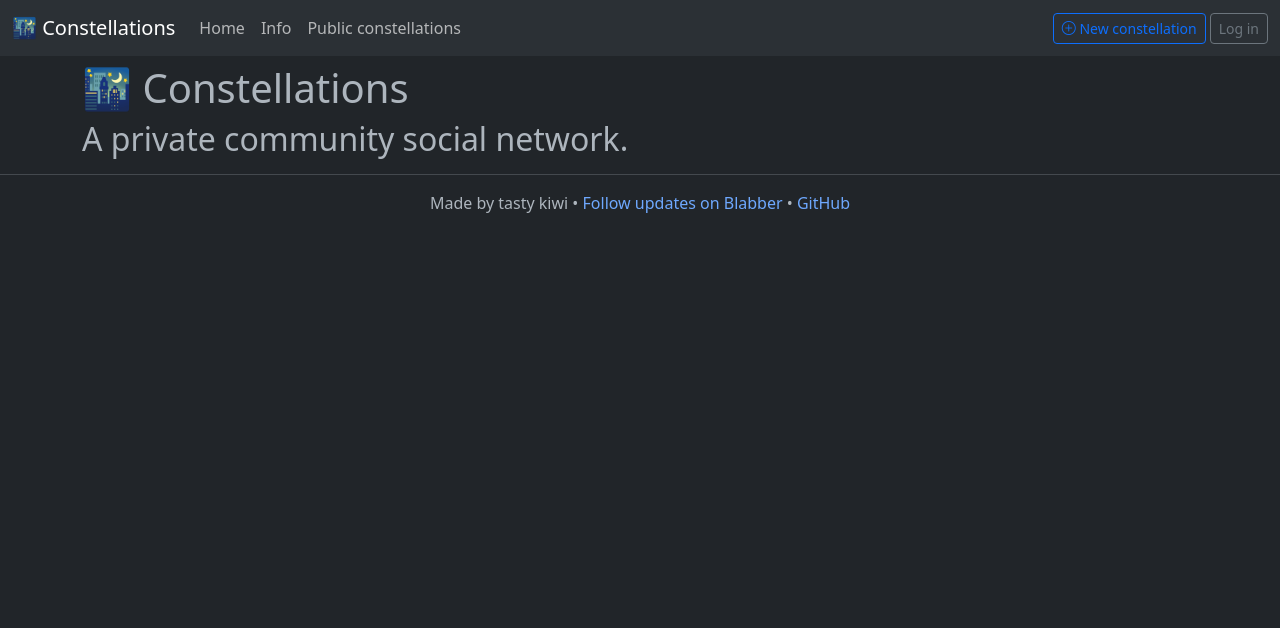
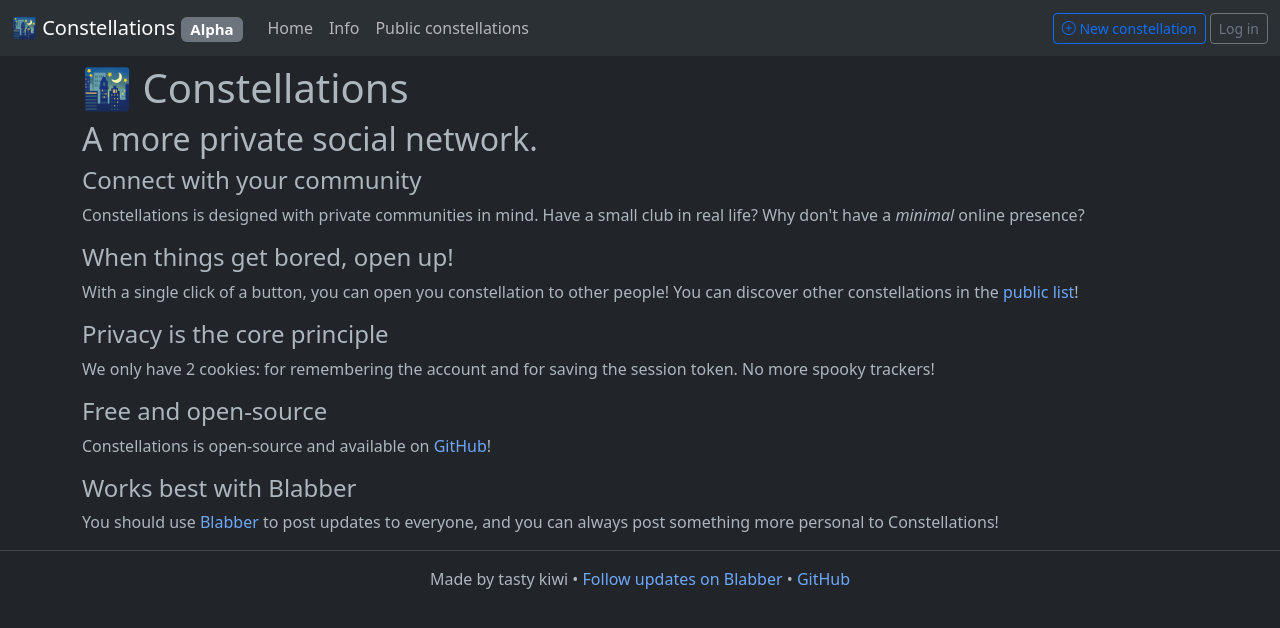
Before and after one commit to Tasty-Kiwi/constellations, a Flask app: page / in a window 1280 px wide. Shown: the top 628 px of the page. Run offline with Flask 3, Linux system fonts and the light colour scheme; some libraries are stand-ins or nearby versions.

Commit message:
update index and constellation list templates

```diff
--- a/templates/base.html
+++ b/templates/base.html
@@ -32,7 +32,7 @@
   <body data-bs-theme="{% block theme required %}{% endblock %}">
     <nav class="navbar navbar-expand-lg bg-body-tertiary mb-2">
       <div class="container-fluid">
-        <a class="navbar-brand" href="/">🌃 Constellations</a>
+        <a class="navbar-brand" href="/">🌃 Constellations <span class="badge text-bg-secondary">Alpha</span></a>
         <button
           class="navbar-toggler"
           type="button"
@@ -62,7 +62,7 @@
                 role="button"
                 data-bs-toggle="dropdown"
                 aria-expanded="false">
-                Constellations you're part of
+                Your constellations
               </a>
               <ul class="dropdown-menu">
                 {% for member in current_user.is_member_of %}
--- a/templates/index.html
+++ b/templates/index.html
@@ -1,5 +1,15 @@
 {% extends "base.html" %} {% block title %}Index{% endblock %} {% block theme %}dark{% endblock %}
 {% block body %}
 <h1>🌃 Constellations</h1>
-<h2>A private community social network.</h2>
+<h2>A more private social network.</h2>
+<h4>Connect with your community</h4>
+<p>Constellations is designed with private communities in mind. Have a small club in real life? Why don't have a <span class="fst-italic">minimal</span> online presence?</p>
+<h4>When things get bored, open up!</h4>
+<p>With a single click of a button, you can open you constellation to other people! You can discover other constellations in the <a class="link-underline link-underline-opacity-0" href="{{ url_for('constellation_list') }}">public list</a>!</p>
+<h4>Privacy is the core principle</h4>
+<p>We only have 2 cookies: for remembering the account and for saving the session token. No more spooky trackers!</p>
+<h4>Free and open-source</h4>
+<p>Constellations is open-source and available on <a class="link-underline link-underline-opacity-0" href="https://github.com/Tasty-Kiwi/constellations">GitHub</a>!</p>
+<h4>Works best with Blabber</h4>
+<p>You should use <a class="link-underline link-underline-opacity-0" href="https://blabber.fly.dev/">Blabber</a> to post updates to everyone, and you can always post something more personal to Constellations!</p>
 {% endblock %}
```
Also changed, not shown: templates/constellation/list.html (+15 -19 lines).
